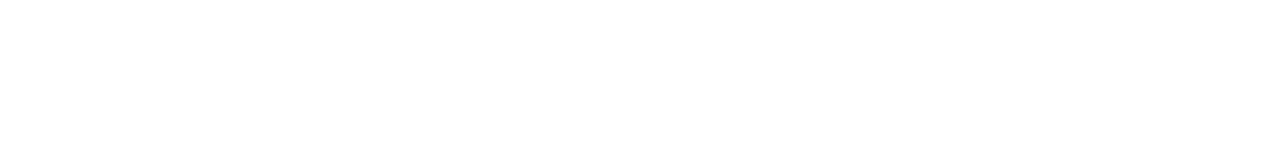
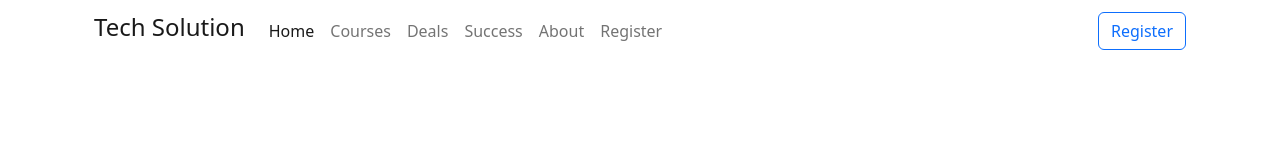
Before and after one commit to Elias-Gti/Tech-Solution-edu, a plain HTML site: page index.html in a window 1280 px wide. Drawn offline with nearby package versions, Linux system fonts and the light colour scheme.

Commit message:
navbar complite

```diff
--- a/index.html
+++ b/index.html
@@ -10,6 +10,56 @@
     <link rel="stylesheet" href="css/style.css">
   </head>
   <body>
+    <!-- head section start  -->
+
+    <header>
+        <div class="container">
+            <!-- navbar start  -->
+            <nav class="navbar navbar-expand-lg ">
+                <div class="container-fluid">
+                  <a class="navbar-brand" href="#"><h4>Tech Solution</h4></a>
+                  <button class="navbar-toggler" type="button" data-bs-toggle="collapse" data-bs-target="#navbarSupportedContent" aria-controls="navbarSupportedContent" aria-expanded="false" aria-label="Toggle navigation">
+                    <span class="navbar-toggler-icon"></span>
+                  </button>
+                  <div class="collapse navbar-collapse " id="navbarSupportedContent">
+                    <ul class="navbar-nav me-auto mb-2 mb-lg-0 ">
+                      <li class="nav-item">
+                        <a class="nav-link active" aria-current="page" href="#">Home</a>
+                      </li>
+                      <li class="nav-item">
+                        <a class="nav-link" href="#">Courses</a>
+                      </li>
+
+                      <li class="nav-item">
+                        <a class="nav-link ">Deals</a>
+                      </li>
+
+                      <li class="nav-item">
+                        <a class="nav-link ">Success</a>
+                      </li>
+
+                      <li class="nav-item">
+                        <a class="nav-link ">About</a>
+                      </li>
+                      <li class="nav-item">
+                        <a class="nav-link ">Register</a>
+                      </li>
+                    </ul>
+                    <form class="d-flex" role="search">
+                      <button class="btn btn-outline-primary" type="submit">Register</button>
+                    </form>
+                  </div>
+                </div>
+              </nav>
+            <!-- navbar end -->
+        </div>
+
+
+
+    </header>
+
+    <!-- Head section end  -->
+
 
 
 
```
